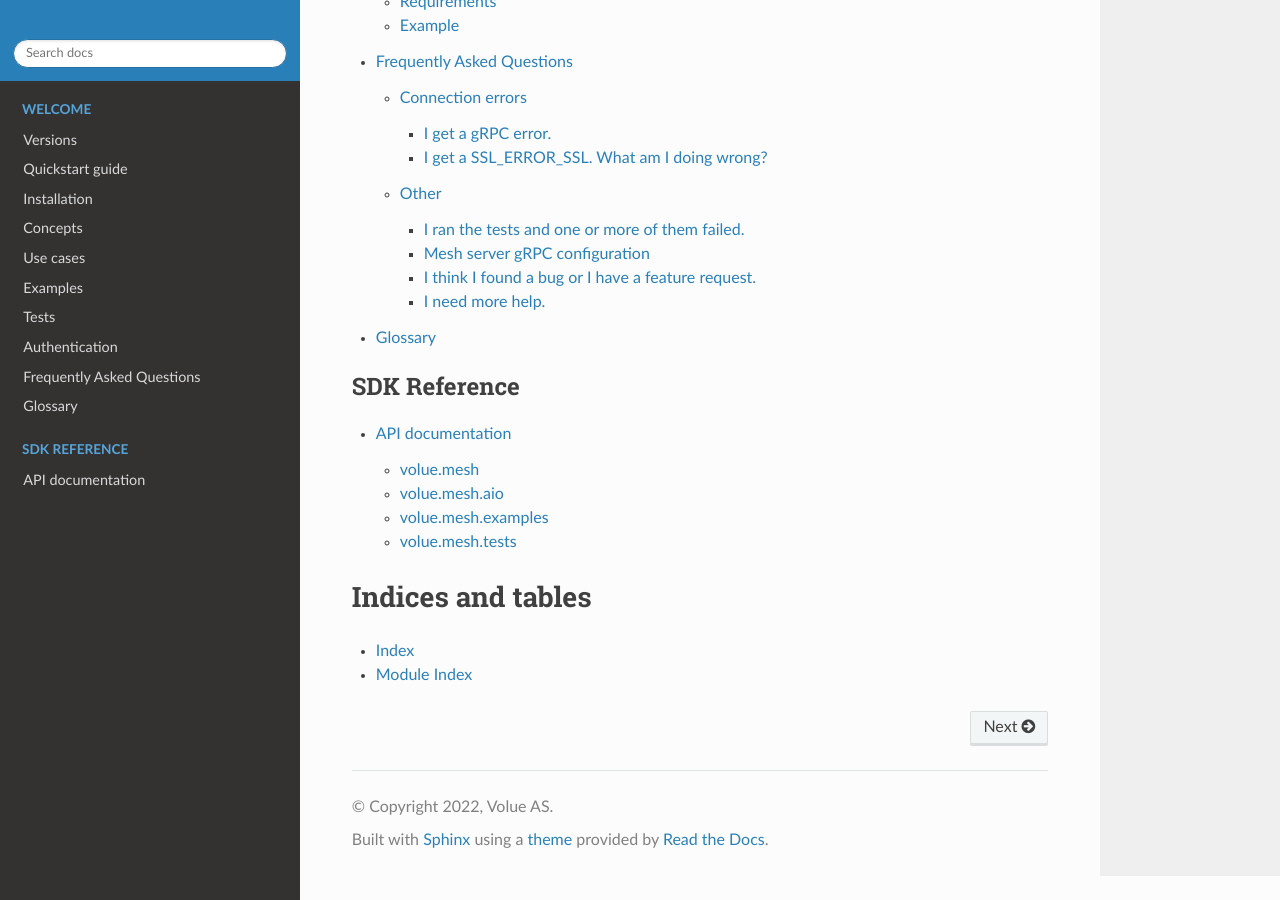
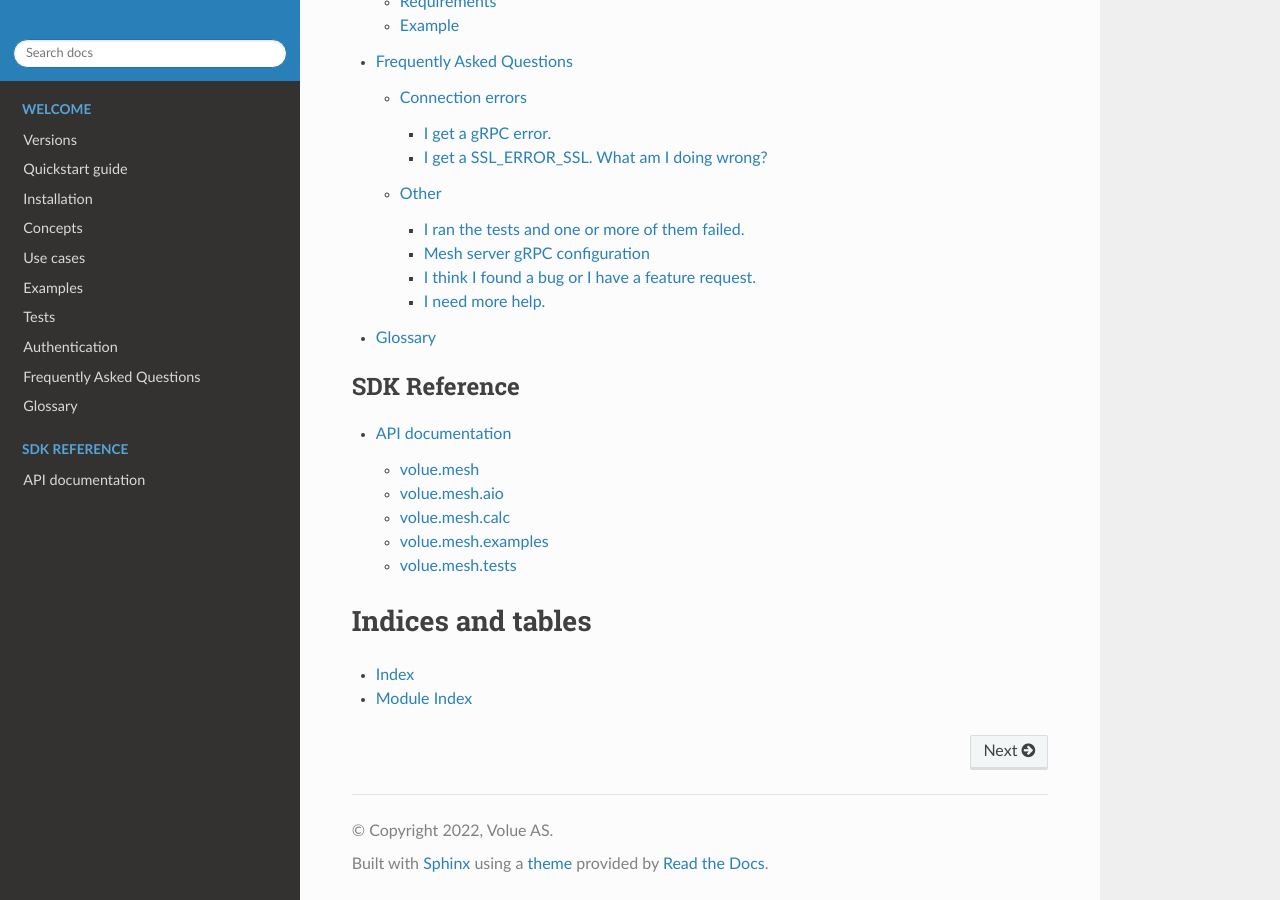
Before and after one commit to Volue-Public/energy-mesh-python, a Sphinx documentation site: the page built from docs/source/index.rst, in a window 1280 px wide and 900 px high, scrolled down 2872 px. Built offline with Sphinx 7.4.7 and the Read the Docs theme 2.0.0, drawn with Linux system fonts in a browser that asks for light colours.

Commit message:
Adding volue.mesh.calc to api docs.

```diff
--- a/docs/source/api.rst
+++ b/docs/source/api.rst
@@ -13,6 +13,12 @@ volue.mesh.aio
 ~~~~~~~~~~~~~~~~~~~~
 
 .. automodule:: volue.mesh.aio
+
+
+volue.mesh.calc
+~~~~~~~~~~~~~~~~~~~~
+
+.. automodule:: volue.mesh.calc
 
 
 volue.mesh.examples
```
